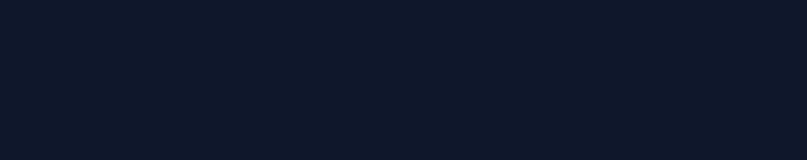
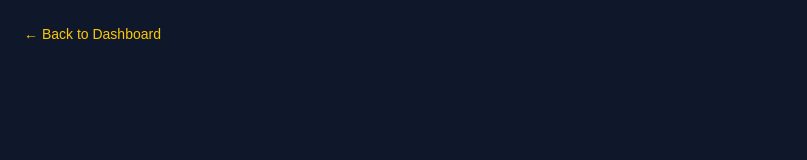
Before and after one commit to Arun-s21/repoll, a Next.js app: page /admin/create-poll in a window 1280 px wide. Shown: the top 160 px of the page, without its empty margins (0-807 px from the left). Built offline with nearby package versions, Linux system fonts and the light colour scheme.

Commit message:
Added a go to dashboard button on create-poll page

```diff
--- a/src/app/admin/create-poll/page.tsx
+++ b/src/app/admin/create-poll/page.tsx
@@ -3,6 +3,7 @@
 import { useState } from "react";
 import axios from 'axios';
 import { useRouter} from "next/navigation";
+import Link from "next/link";
 
 export default function CreatePollPage(){
 
@@ -66,8 +67,14 @@
 
 
         return (
-            <div className="flex flex-col items-center justify-center min-h-screen bg-slate-900 text-white p-4">
+            <div className="relative flex flex-col items-center justify-center min-h-screen bg-slate-900 text-white p-4">
+
+
+      <Link href="/admin/dashboard" className="absolute top-6 left-6 text-yellow-400 hover:underline text-sm">
+        &larr; Back to Dashboard
+      </Link>
                 <div className="flex flex-col items-center justify-center min-h-screen bg-slate-900 text-white p-4">
+
                 <h1 className="text-4xl font-bold text-center text-yellow-400">Create new poll</h1>
                 <form onSubmit={onSubmit}>
                     <div>
```
